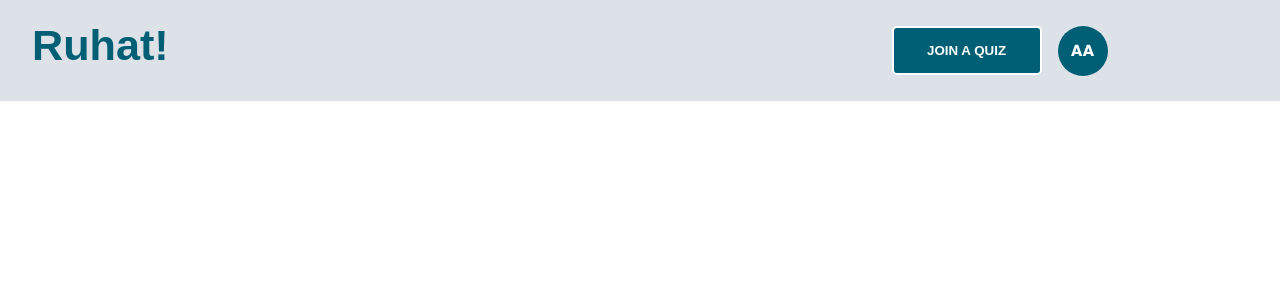
After one commit to nikitave/ruhat, a Flask app: template templates/workspace.html in a window 1280 px wide. The commit adds this page. Shown: the top 300 px of the page. Run offline with Flask 2, Linux system fonts and the light colour scheme; the template is opened without the code that fills it, so the values that code supplies are empty; some web fonts are replaced.

```diff
--- /dev/null
+++ b/static/css/workingspace.css
@@ -0,0 +1,124 @@
+@import url("https://fonts.googleapis.com/css2?family=Poppins:wght@200;300;400;500;600;700;800&display=swap");
+@font-face {
+    font-family: 'shago';
+    src: url(../fonts/shago/ZtShago-ExtraBold.ttf) format('truetype');
+}
+* {
+    margin: 0;
+    padding: 0;
+    box-sizing: border-box;
+}
+
+body,input{
+    font-family: "Poppins",sans-serif;
+}
+
+.main-title{
+    font-size: 2.7rem;
+    color: #005F75;
+    margin-bottom: 10px;
+    font-family: 'shago',sans-serif;
+    font-weight: 600;
+    text-decoration: none;
+}
+[data-initials]:before {
+    background: #005F75;
+    color: #fff;
+    content: attr(data-initials);
+    display: inline-block;
+    font-weight: bold;
+    border-radius: 50%;
+    margin-right: 0.5em;
+    width: 50px;
+    height: 50px;
+    line-height: 50px;
+    text-align: center;
+    margin-bottom: 1.75rem;
+}
+.btn{
+    width: 150px;
+    height: 49px;
+    border: 2px solid #fff;
+    outline: none;
+    border-radius: 5px;
+    cursor: pointer;
+    background-color: #005F75;
+    color: #FFF;
+    text-transform: uppercase;
+    font-weight: 600;
+    margin: 10px 0;
+    transition: .3s linear;
+}
+
+.btn:hover{
+  background-color: #fff;
+  color: #005F75;
+  border: 2px solid #005F75;
+}
+.nav-bar-container{
+    background-color: #DDE2E8;
+    padding: 1rem 2rem;
+    display: flex;
+    justify-content:end ;
+    align-items: center;
+    gap: 1rem;
+}
+.nav-bar-container > *{
+    place-self: center;
+}
+.main-title{
+    margin-right: auto;
+}
+
+
+.profile-container{
+    overflow: visible;
+    height: 50px;
+}
+.dropdown-menu {
+    border-radius: 5px;
+    position: relative;
+    z-index: 100;
+    opacity: 0;
+    visibility: hidden;
+    height: 0;
+    transform: translateX(10%);
+    transition: all 0.1s;
+    list-style: none;
+    transition: .3s linear;
+}
+.dropdown-menu a{
+    text-decoration: none;
+    text-transform: uppercase;
+}
+.dropdown-menu li{
+    color: #fff;
+    padding: 1rem;
+    border-bottom: #fff solid 1px;
+}
+.dropdown-menu li:hover{
+    border-radius: 5px;
+    background-color: #13505D;
+}
+.profile-icon:hover  + .dropdown-menu{
+    background-color: #005F75;
+    transform: translateX(0);
+    opacity: 1;
+    visibility: visible;
+    height: auto;
+    transition: all 0.1s 0.2s;
+}
+.dropdown-item {
+    text-align: left;
+    padding: 2rem 2rem 0 2rem;
+  }
+
+.dropdown-bg {
+  background-color: rgba(243, 243, 243, 0.93);
+  border-radius: 0.3rem;
+  box-shadow: 0 0.5rem 1rem #757575;
+  position: absolute;
+  opacity: 0;
+  visibility: hidden;
+  transition: all 0.3s;
+}
--- /dev/null
+++ b/static/js/workspace.js
@@ -0,0 +1,18 @@
+const dropdownBg = document.querySelector(".dropdown-bg");
+
+Array.from(document.querySelectorAll(".profile-container")).forEach(item => {
+  item.onmouseover = () => {
+    dropdownBg.style.opacity = 1;
+    dropdownBg.style.visibility = "visible";
+    dropdownBg.style.width = getComputedStyle(item.lastElementChild).width;
+    dropdownBg.style.height = getComputedStyle(item.lastElementChild).height;
+
+    dropdownBg.style.top = `${item.lastElementChild.offsetTop}px`;
+    dropdownBg.style.left = `${item.lastElementChild.offsetLeft}px`;
+  };
+
+  item.onmouseout = () => {
+    dropdownBg.style.opacity = 0;
+    dropdownBg.style.visibility = "hidden";
+  };
+});
--- a/templates/startingPage.html
+++ b/templates/startingPage.html
@@ -17,10 +17,10 @@
                 </h1>
                 <form action="" class="get-started-form">
                     <div class="input-field">
-                        <input type="text" placeholder="Username" name="username">
+                        <input type="text" placeholder="Username" name="username" required>
                     </div>
                     <div class="input-field">
-                        <input type="text" placeholder="pin code" name="pincode">
+                        <input type="text" placeholder="pin code" name="pincode" required>
                     </div>
                     <input type="submit" value="enter" class="btn solid" name="enter">
                 </form>
--- /dev/null
+++ b/templates/workspace.html
@@ -0,0 +1,42 @@
+<!DOCTYPE html>
+<html lang="en">
+<head>
+    <meta charset="UTF-8">
+    <meta http-equiv="X-UA-Compatible" content="IE=edge">
+    <meta name="viewport" content="width=device-width, initial-scale=1.0">
+    <title>Ruhat</title>
+    <link rel="stylesheet" href="../static/css/workingspace.css">
+</head>
+<body>
+    <div class="nav-bar-container">
+        <a href="#" class="main-title plain-text">
+            Ruhat!
+        </a>
+        <button class="btn solid">
+            Join a quiz
+        </button>
+        <div class="profile-container">
+            <div class="profile-icon" data-initials="AA"></div>
+            <ul name="settings" class="dropdown-menu">
+                <a href="#">
+                    <li class="drop-down-item">
+                        change password
+                    </li>
+                </a>
+                <a href="#">
+                    <li class="drop-down-item">
+                        delete account
+                    </li>
+                </a>
+                <a href="#">
+                    <li class="drop-down-item">
+                        logout
+                    </li>
+                </a>
+            </ul>
+        </div>
+        <div class="dropdown-bg"></div>
+    </div>
+    <script src="../static/js/workspace.js"></script>
+</body>
+</html>
```
Also changed, not shown: templates/index.html (+5 -5 lines).
